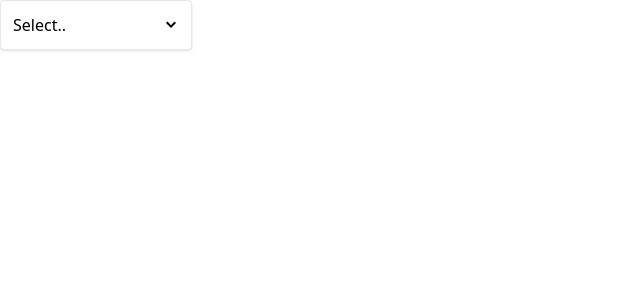
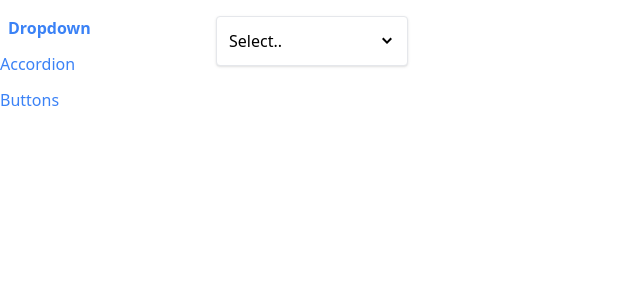
Before and after one commit to ArtemPro123/UdemyReactCourse, a React (Create React App) app in the folder comps/: page / in a window 1280 px wide. Shown: the top 300 px of the page, without its empty margins (0-640 px from the left). Built offline with nearby package versions, Linux system fonts and the light colour scheme.

Commit message:
Adding navigation and other components

```diff
--- a/comps/src/App.js
+++ b/comps/src/App.js
@@ -1,26 +1,21 @@
-import Dropdown from "./components/Dropdown";
-import { useState } from "react";
+import Route from "./components/Route";
+import AccordionPage from './pages/AccordionPage';
+import DropdownPage from "./pages/DropdownPage";
+import Sidebar from "./components/SideBar";
+import ButtonPage from "./pages/ButtonPage";
 
 function App() {
-
-  const [selection, setSelection] = useState(null);
-
-  const handleSelect = (option) => {
-    setSelection(option);
-  }
-
-  const options = [
-    {label: 'Red', value: 'red'},
-    {label: 'Green', value: 'green'},
-    {label: 'Blue', value: 'blue'}
-  ]
-  return (
-  <div className="flex">
-    <Dropdown options={options} value={selection} onChange={handleSelect}/>
+  return <div className="container mx-auto grid grid-cols-6 gap-4 mt-4">
+      <Sidebar />
+    <div className="col-span-5">
+      <Route path="/accordion"><AccordionPage /></Route>
+      <Route path="/"><DropdownPage /></Route>
+      <Route path="/buttons"><ButtonPage /></Route>
+    </div>
   </div>
-  )}
+}
 
 export default App;
 
 //Hooks are functions that allows us to introduce new functionality
-// useRef allows access to the DOM elements it creates
+//useRef allows access to the DOM elements it creates
--- /dev/null
+++ b/comps/src/components/Link.js
@@ -0,0 +1,22 @@
+import classNames from "classnames";
+import useNavigation from "../hooks/use-navigation";
+
+function Link ({to, children, className, activeClassName}){
+//children are the text are objects within the tags
+
+  const {navigate, currentPath} = useNavigation();
+
+  const classes = classNames('text-blue-500', className, currentPath === to && activeClassName);//active class will only be used when current path is equal to to path
+
+  const handleClick = (event) => {
+    if(event.metaKey || event.ctrlKey){
+      return;
+    }
+    event.preventDefault();//to stop triggering page refresh
+    navigate(to);
+  };
+
+  return <a className={classes} href={to} onClick={handleClick}>{children}</a>
+}
+
+export default Link;
--- /dev/null
+++ b/comps/src/components/Route.js
@@ -0,0 +1,13 @@
+import useNavigation from "../hooks/use-navigation";
+
+function Route ({path, children}){
+  const {currentPath} = useNavigation();
+
+  if (path === currentPath){
+    return children;
+  }
+
+  return null;
+}
+
+export default Route;
--- /dev/null
+++ b/comps/src/components/SideBar.js
@@ -0,0 +1,26 @@
+import Link from "./Link";
+
+function Sidebar() {
+
+  const links = [
+    {label: "Dropdown", path:'/'},
+    {label: "Accordion", path:'/accordion'},
+    {label: "Buttons", path:'/buttons'}
+  ];
+
+  const renderedLinks = links.map((link) => {
+    return<Link
+    key={link.label}
+    to={link.path}
+    className="mb-3"
+    activeClassName="font-bold boarder-l-4 border-blue-500 pl-2">{link.label}</Link>
+  })
+
+  return (
+    <div className="sticky top-0 overflow-y-scroll flex flex-col items-start">
+      {renderedLinks}
+    </div>
+  )
+}
+
+export default Sidebar;
--- /dev/null
+++ b/comps/src/context/navigation.js
@@ -0,0 +1,30 @@
+import { Children, createContext, useEffect, useState } from "react";
+
+const NavigationContext = createContext();
+
+function NavigationProvider({children}){
+  const [currentPath, setCurrentPath] = useState(window.location.pathname);
+
+  useEffect(() => {
+    const handler = () => {
+      setCurrentPath(window.location.pathname);
+    };
+    window.addEventListener('popstate', handler);
+
+    return () => {
+      window.removeEventListener('popstate', handler);
+    }
+  }, []);
+
+  const navigate = (to) => {
+    window.history.pushState({}, '', to);
+    setCurrentPath(to);
+  }
+
+  return <NavigationContext.Provider value={{currentPath, navigate}}>
+    {children}
+    </NavigationContext.Provider>
+}
+
+export {NavigationProvider};
+export default NavigationContext;
--- /dev/null
+++ b/comps/src/hooks/use-navigation.js
@@ -0,0 +1,8 @@
+import NavigationContext from "../context/navigation";
+import { useContext } from "react";
+
+function useNavigation() {
+  return useContext(NavigationContext);
+}
+
+export default useNavigation;
--- a/comps/src/index.js
+++ b/comps/src/index.js
@@ -2,10 +2,13 @@ import React from 'react';
 import ReactDOM from 'react-dom/client';
 import App from './App';
 import './index.css';
+import {NavigationProvider} from './context/navigation';
 
 const el = document.getElementById('root');
 const root = ReactDOM.createRoot(el);
 
-root.render(<App />);
+root.render(<NavigationProvider>
+  <App />
+  </NavigationProvider>);
 
 //Tailwind css makes you write smaller more reusable components
--- /dev/null
+++ b/comps/src/pages/DropdownPage.js
@@ -0,0 +1,23 @@
+import Dropdown from "../components/Dropdown";
+import { useState } from "react";
+
+function DropdownPage() {
+  const [selection, setSelection] = useState(null);
+
+  const handleSelect = (option) => {
+    setSelection(option);
+  }
+
+  const options = [
+    {label: 'Red', value: 'red'},
+    {label: 'Green', value: 'green'},
+    {label: 'Blue', value: 'blue'}
+  ]
+  return (
+  <div className="flex">
+    <Dropdown options={options} value={selection} onChange={handleSelect}/>
+  </div>
+  )
+}
+
+export default DropdownPage;
```
